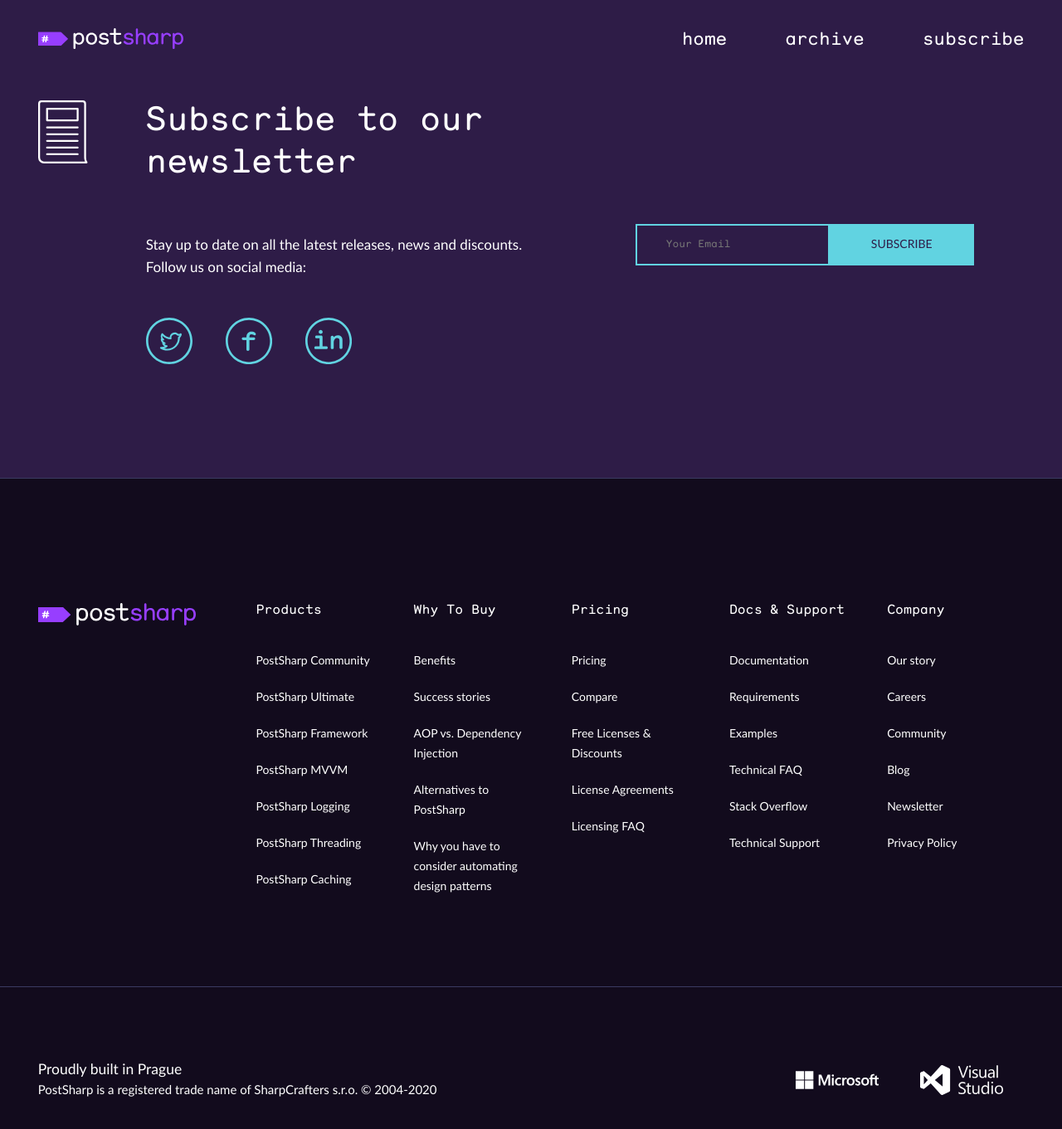
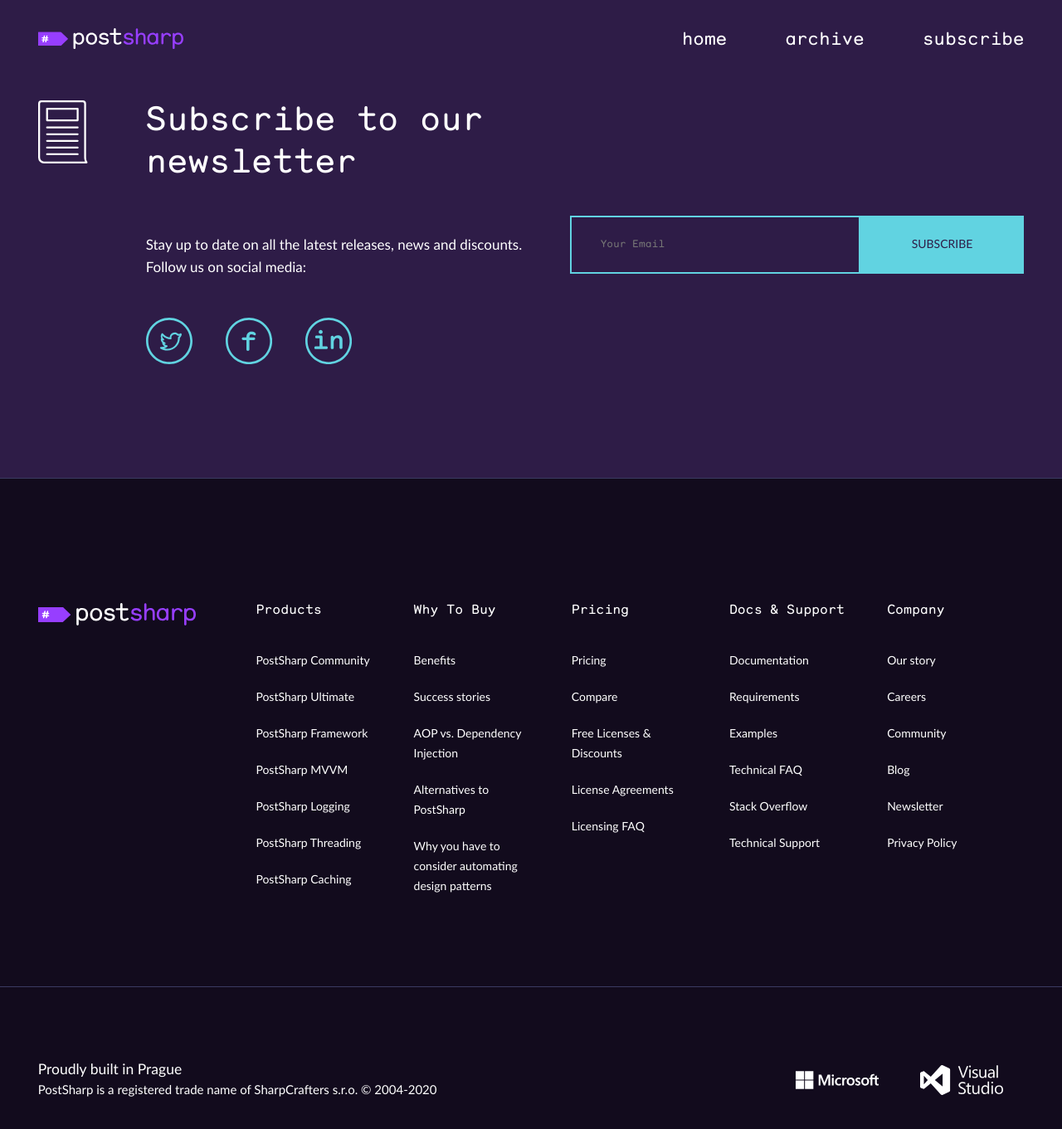
Before and after one commit to arem-webmaster/psblog_new, a Jekyll site: the page built from index.html, in a window 1280 px wide and 1400 px high, scrolled down 4842 px. Shown: the top 1361 px of the window at 83% size. Built offline with Jekyll 4.4.1, drawn with Linux system fonts in a browser that asks for light colours.

Commit message:
fixed newsletter form elements size

```diff
--- a/_sass/3-layouts/_newsletter.scss
+++ b/_sass/3-layouts/_newsletter.scss
@@ -96,10 +96,11 @@
                     .email_field{
                         padding: 0 rem(35px, 'desktop');
                         height: 100%;
+                        width: 350px;
                     }
 
                     .submit_button{
-                        padding: 17px 50px;
+                        padding: 27px 62px;
                         font-size:rem(14px,'desktop');
                     }
                 }
```
